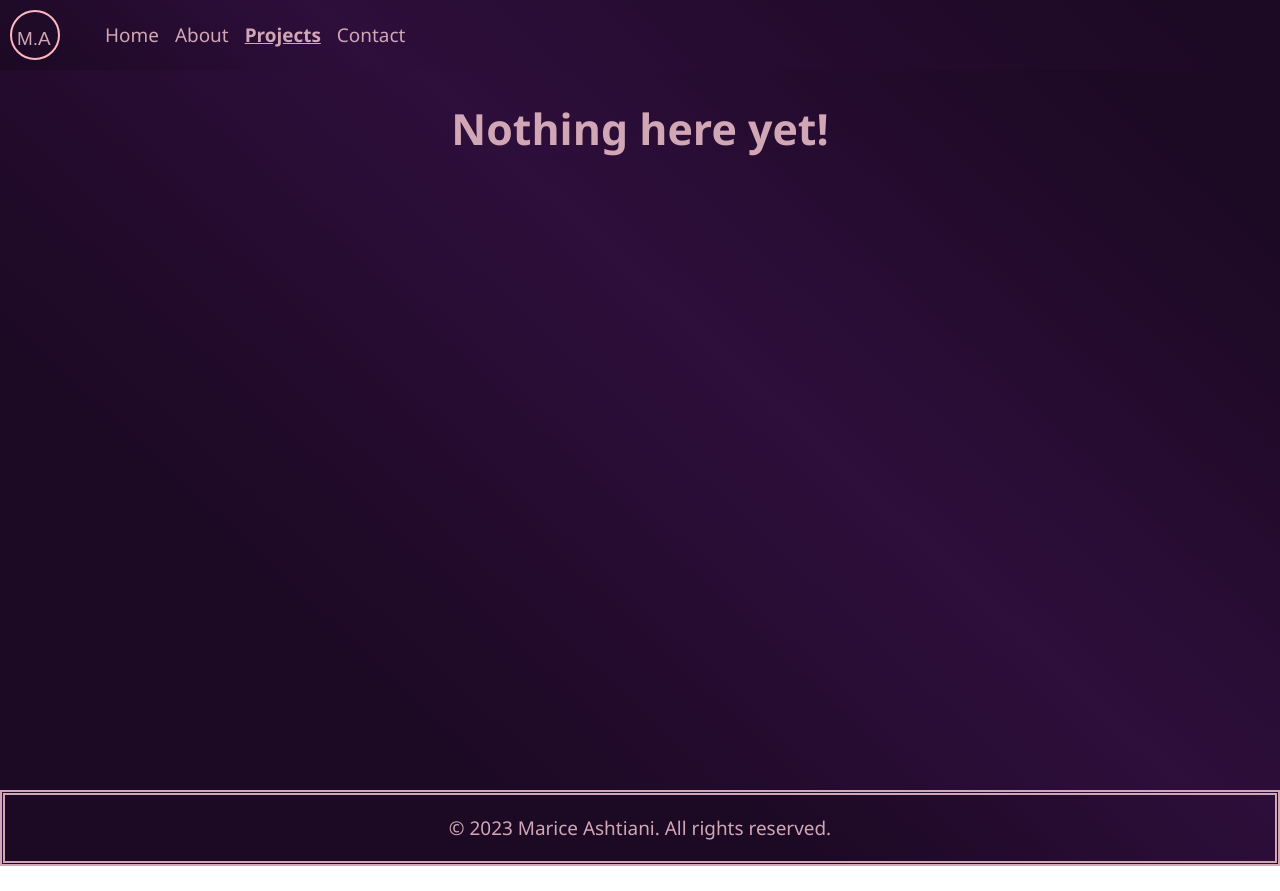
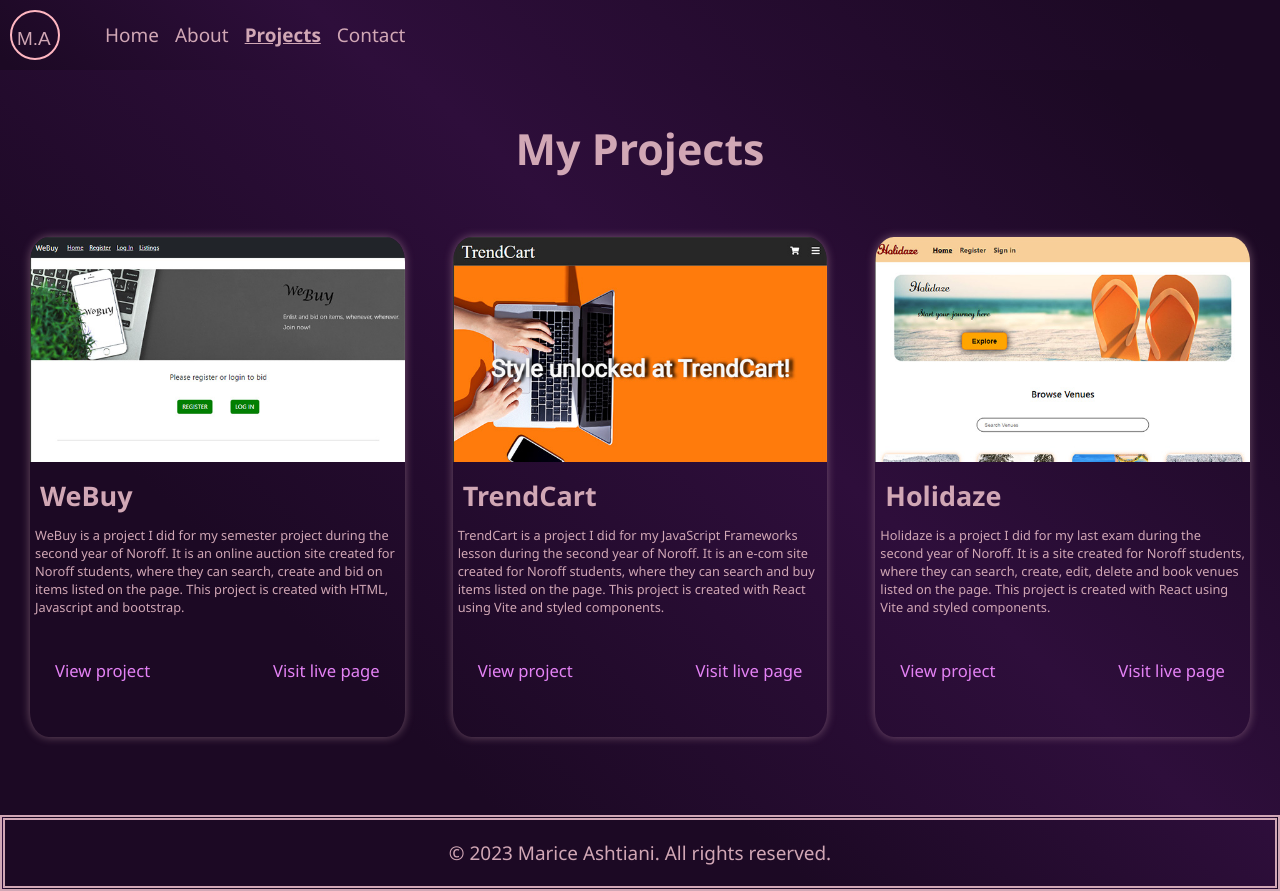
Before and after one commit to MariceAshtiani/Portfolio2, a React (Vite) app: page /projects in a window 1280 px wide. Before the commit the page ends 866 px from the top, so only its background shows below. Built offline with nearby package versions, Linux system fonts and the light colour scheme; a web font is replaced by a local one.

Commit message:
added project-page

```diff
--- a/src/Pages/Projects/index.jsx
+++ b/src/Pages/Projects/index.jsx
@@ -1,4 +1,5 @@
 import { HelmetProvider, Helmet } from "react-helmet-async"
+import StyledPage from "./styled";
 
 export default function ProjectPage() {
     return(
@@ -13,7 +14,67 @@ export default function ProjectPage() {
                 </Helmet>
             </HelmetProvider>
             <main>
-                <h1>Nothing here yet!</h1>
+                <StyledPage>
+                    <h1>My Projects</h1>
+                    <div className="card-container">
+
+                        <div className="card">
+                            <div className="card-image">
+                                <img src="/Images/Webuy.jpg" alt="landing page of an auction-site project"></img>
+                            </div>
+                            <div className="card-txt">
+                                <h3>WeBuy</h3>
+                                <p>WeBuy is a project I did for my semester project during the second year of Noroff. It is an online auction site created for Noroff students, where they can search, create and bid on items listed on the page. This project is created with HTML, Javascript and bootstrap.</p>
+                            </div>
+                            <div className="links">
+                                <a href="https://github.com/MariceAshtiani/WeBuy">
+                                    View project
+                                </a>
+                                <a href="https://webuy-sp.netlify.app/">
+                                    Visit live page
+                                </a>
+                            </div>
+                        </div>
+
+                        <div className="card">
+                            <div className="card-image">
+                                <img src="/Images/Trendcart.jpg" alt="landing page of an e-com react project"></img>
+                            </div>
+                            <div className="card-txt">
+                                <h3>TrendCart</h3>
+                                <p>TrendCart is a project I did for my JavaScript Frameworks lesson during the second year of Noroff. It is an e-com site created for Noroff students, where they can search and buy items listed on the page. This project is created with React using Vite and styled components.</p>
+                            </div>
+                            <div className="links">
+                                <a href="https://github.com/MariceAshtiani/JS-Frameworks-CA">
+                                    View project
+
+                                </a>
+                                <a href="https://trendcart-shopping.netlify.app/">
+                                    Visit live page
+                                </a>
+                            </div>
+                        </div>
+
+                        <div className="card">
+                            <div className="card-image">
+                                <img src="/Images/Holidaze.jpg" alt="landing page of a booking-site"></img>
+                            </div>
+                            <div className="card-txt">
+                                <h3>Holidaze</h3>
+                                <p>Holidaze is a project I did for my last exam during the second year of Noroff. It is a site created for Noroff students, where they can search, create, edit, delete and book venues listed on the page. This project is created with React using Vite and styled components.</p>
+                            </div>
+                            <div className="links">
+                                <a href="https://github.com/MariceAshtiani/Holidaze">
+                                    View project
+                                </a>
+                                <a href="https://holidaze-exam-project.netlify.app/">
+                                    Visit live page
+                                </a>
+                            </div>
+                        </div>
+
+                    </div>
+                </StyledPage>
             </main>
             </>
     )
--- /dev/null
+++ b/src/Pages/Projects/styled.jsx
@@ -0,0 +1,93 @@
+import styled from "styled-components";
+
+export default styled.div`
+
+    display: flex;
+    flex-direction: column;
+    align-items: center;
+    margin: 20px;
+
+    .card-container {
+        display: grid;
+        grid-template: auto auto/ repeat(3, 1fr);
+        gap: 3rem;
+        margin: 10px;
+        margin-top: 30px;
+    }
+
+    .card {
+        display: flex;
+        flex-direction: column;
+        position: relative;
+        max-width: 500px;
+        height: 500px;
+        width: 100%;
+        box-shadow: 0 0 10px rgba(209, 167, 181, 0.453);
+        overflow: hidden;
+        border-radius: 5%;
+    }
+
+    .card-image {
+        max-width: 500px;
+        width: 100%;
+        height: 45%;
+        object-position: center;
+        object-fit: scale-down;
+        overflow: hidden;
+    }
+
+    .card-image img {
+        max-width: 500px;
+        width: 100%;
+    }
+
+    .card-txt h3 {
+        margin: 10px 5px;
+    }
+
+    .card-txt {
+        margin: 5px;
+    }
+
+    .card-txt p{
+        font-size: 1vmax;
+    }
+
+    .links {
+        display: flex;
+        flex-direction: row;
+        justify-content: space-between;
+        margin: 10px;
+        padding: 10px;
+    }
+
+    .links a {
+        color: #E482F5;
+        padding: 5px;
+        font-size: 1.3vmax;
+        &:hover {
+            color: white;
+            transform: scale(0.9);
+        }
+    }
+
+    @media (max-width: ${({ theme }) => theme.tablet}) {
+
+        .card-container {
+            grid-template: auto auto/ repeat(1, 1fr);
+        }
+
+        .card-txt p{
+            font-size: 1.7vmax;
+        }
+    }
+
+    @media (max-width: ${({ theme }) => theme.mobile}) {
+
+        .card-txt p, .links a{
+            font-size: 1.4vmax;
+        }
+    }
+
+
+`
```
